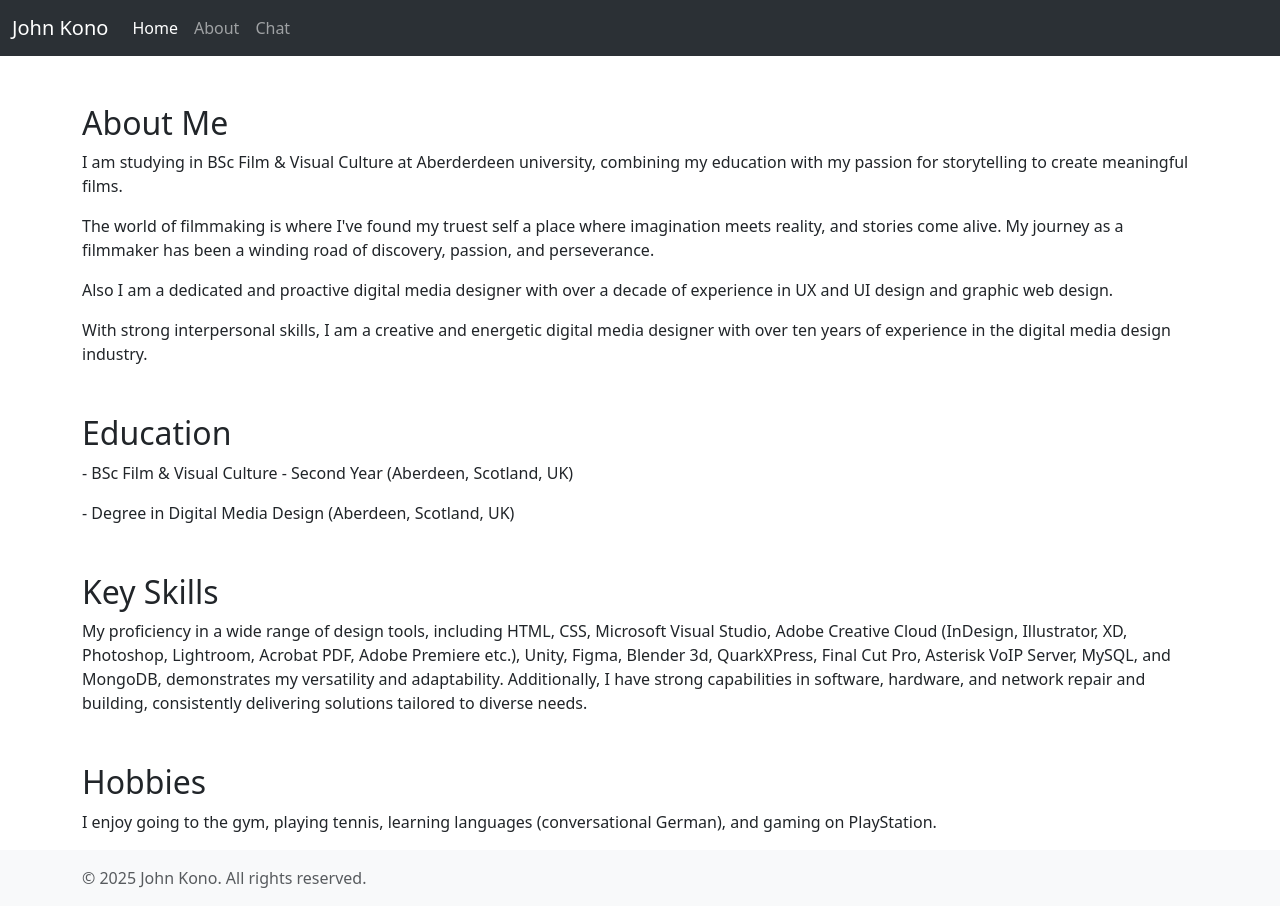
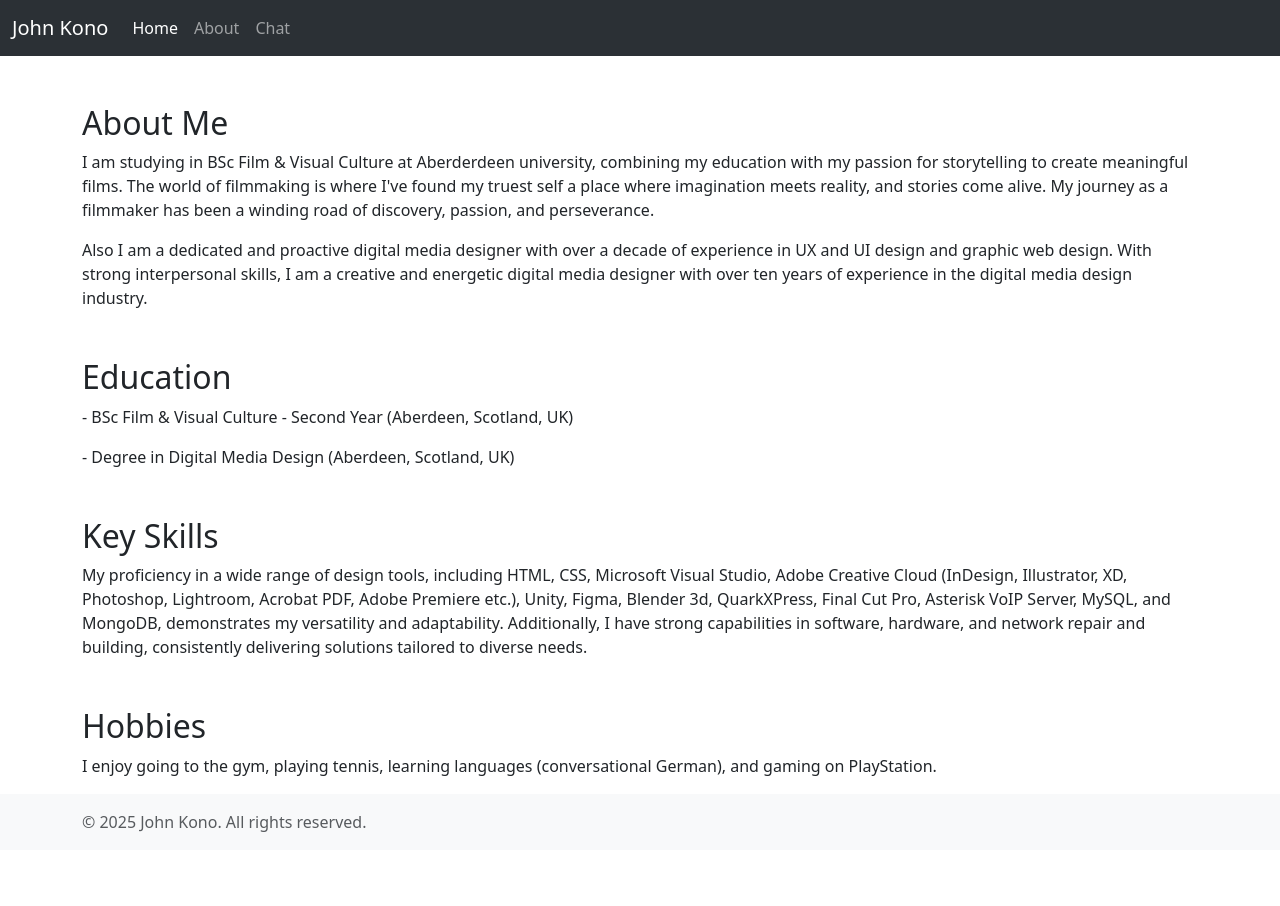
Before and after one commit to JohnKono2025/ca4project2, a plain HTML site: page public/about.html in a window 1280 px wide. After the commit the page ends 850 px from the top, so only its background shows below. Drawn offline with nearby package versions, Linux system fonts and the light colour scheme.

Commit message:
about.html updates

```diff
--- a/public/about.html
+++ b/public/about.html
@@ -49,11 +49,11 @@
 
  <div class="container mt-5">
   <h2>About Me</h2>
-  <p>I am studying in BSc Film & Visual Culture at Aberderdeen university, combining my education with my passion for storytelling to create meaningful films.</p>
-  <p>The world of filmmaking is where I've found my truest self a place where imagination meets reality, and stories come alive.
+  <p>I am studying in BSc Film & Visual Culture at Aberderdeen university, combining my education with my passion for storytelling to create meaningful films.
+  The world of filmmaking is where I've found my truest self a place where imagination meets reality, and stories come alive.
    My journey as a filmmaker has been a winding road of discovery, passion, and perseverance.</p>
-  <p>Also I am a dedicated and proactive digital media designer with over a decade of experience in UX and UI design and graphic web design.</p>
-  <p>With strong interpersonal skills, I am a creative and energetic digital media designer with over ten years of experience in the digital media design industry. </p>
+  <p>Also I am a dedicated and proactive digital media designer with over a decade of experience in UX and UI design and graphic web design.
+  With strong interpersonal skills, I am a creative and energetic digital media designer with over ten years of experience in the digital media design industry. </p>
 </div>
 <div class="container mt-5">
   <h2>Education</h2>
```
